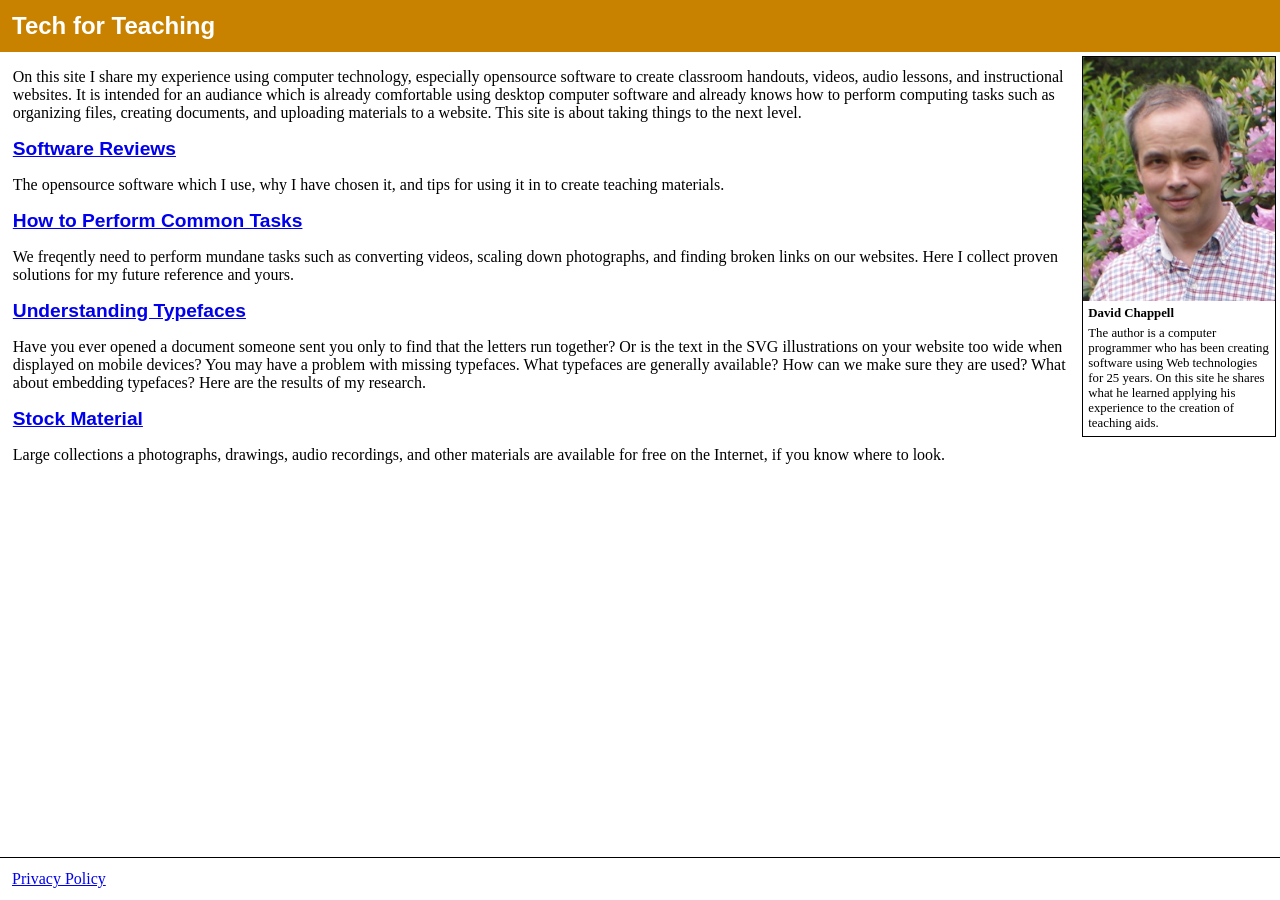
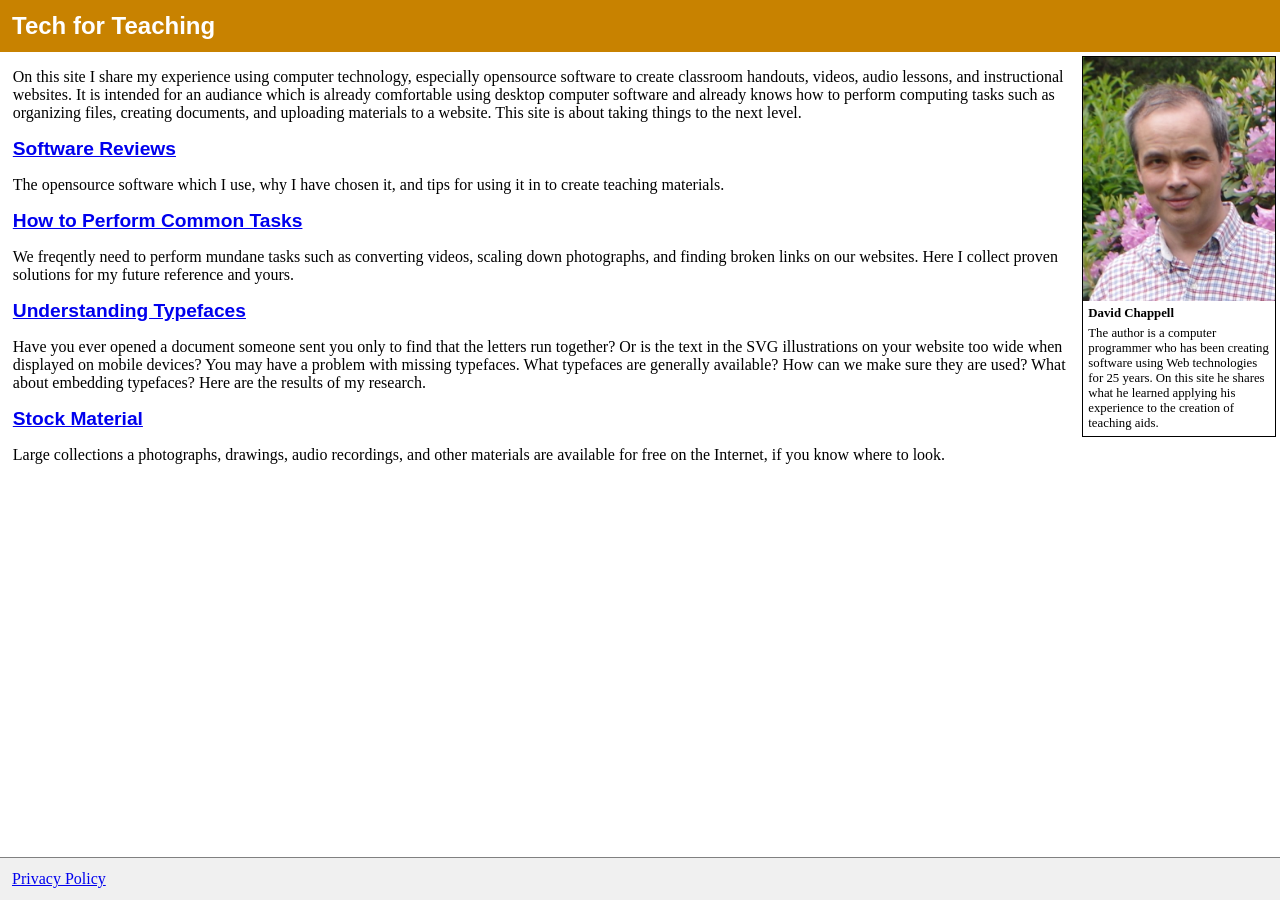
Before and after one commit to david672orford/tech-for-teaching, a Jekyll site: the page built from index.md, in a window 1280 px wide. Built offline with Jekyll 4.4.1, drawn with Linux system fonts in a browser that asks for light colours; our own code applies the rules of GitHub Pages for plain Markdown files.

```diff
--- a/assets/css/style.css
+++ b/assets/css/style.css
@@ -96,8 +96,8 @@
 	bottom: 0;
 	right: 0;
 	padding: 12px;
-	border-top: 1px solid black;
-	background-color: white;
+	border-top: 1px solid #808080;
+	background-color: #f0f0f0;
 	font-size: 12pt;
 	}
 
```
